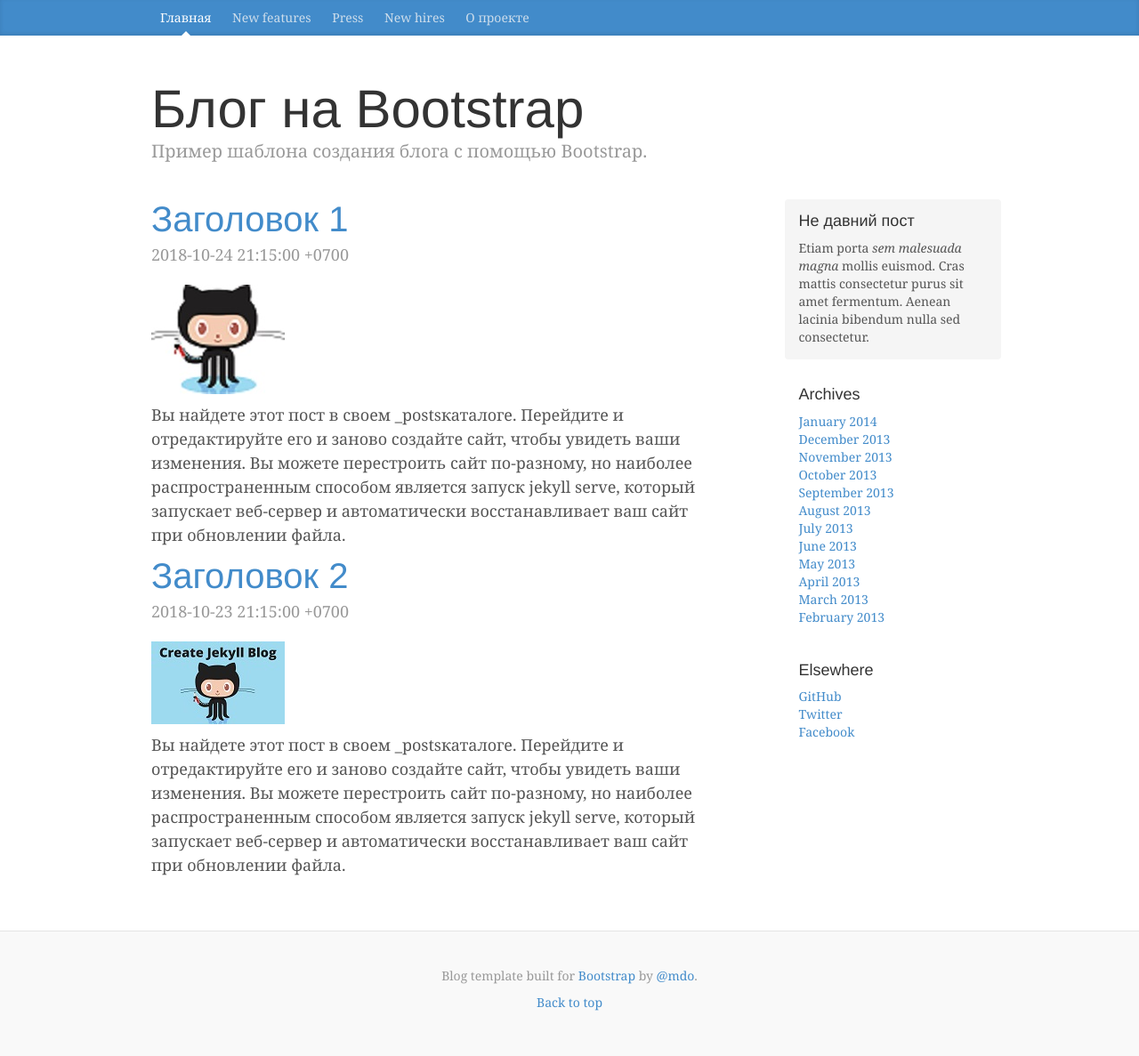
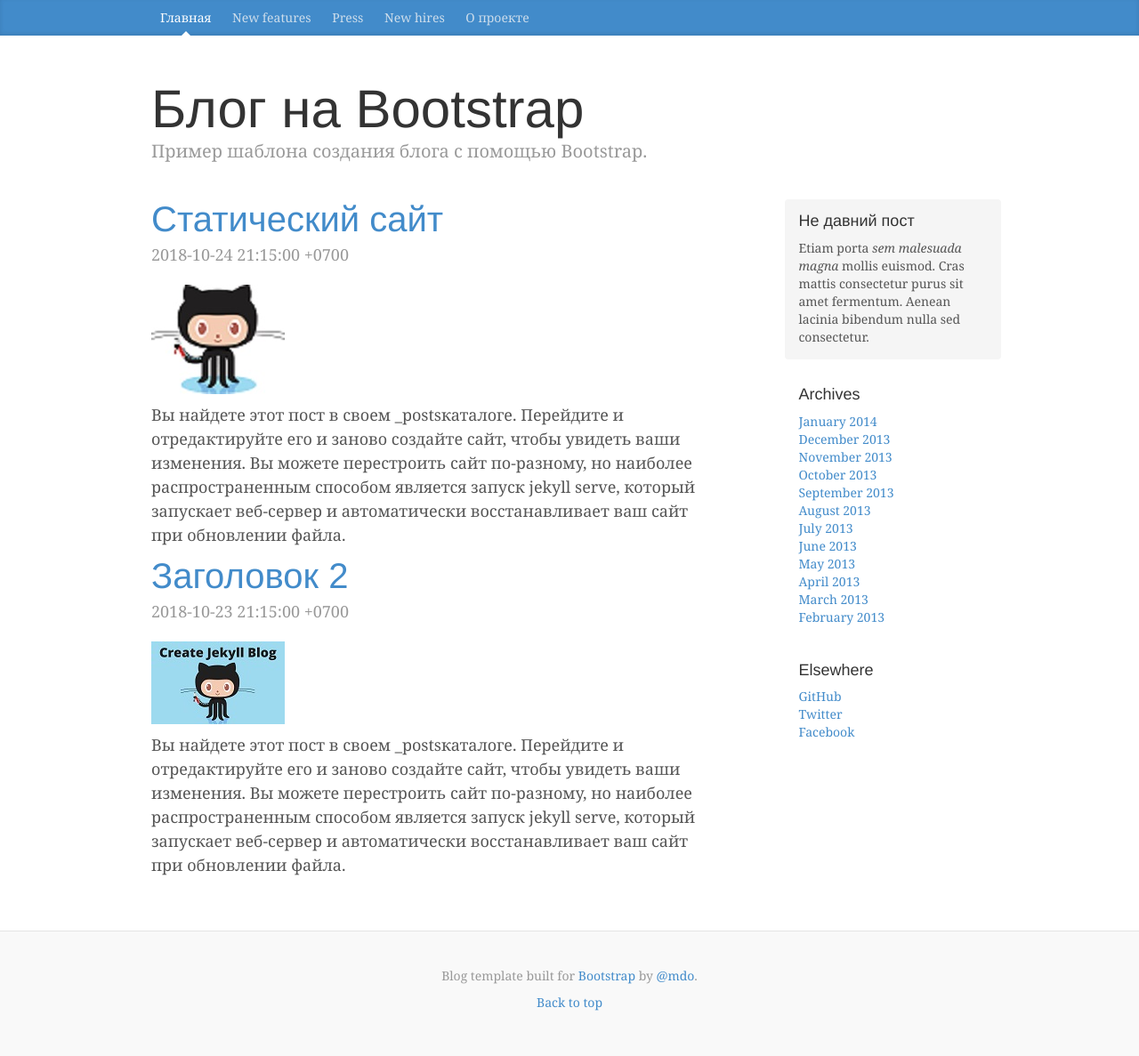
Before and after one commit to anatoliy017/anatoliy017.github.io, a Jekyll site: the page built from index.md, in a window 1280 px wide. Shown: the whole page at 89% size. Built offline with Jekyll 4.4.1, drawn with Linux system fonts in a browser that asks for light colours; comment, search, counter and statistics services are not loaded.

Commit message:
Updated Zaqqaz

```diff
--- a/_posts/2018-10-24-zaqqaz.md
+++ b/_posts/2018-10-24-zaqqaz.md
@@ -1,6 +1,6 @@
 ---
-title: Заголовок 1
-date: 2018-10-24 14:15:00 Z
+title: Статический сайт
+date: 2018-10-24 21:15:00 +07:00
 categories:
 - jekyll
 header: Описание 1
```
